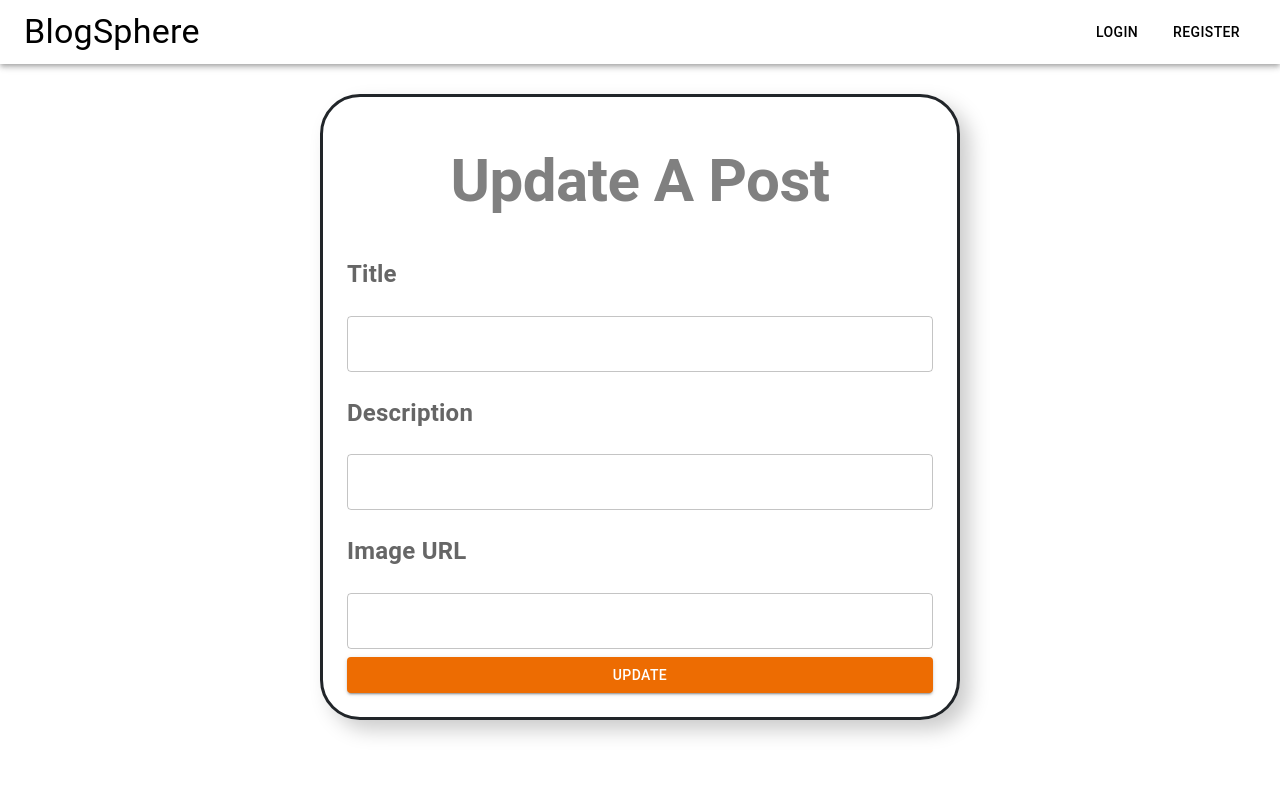
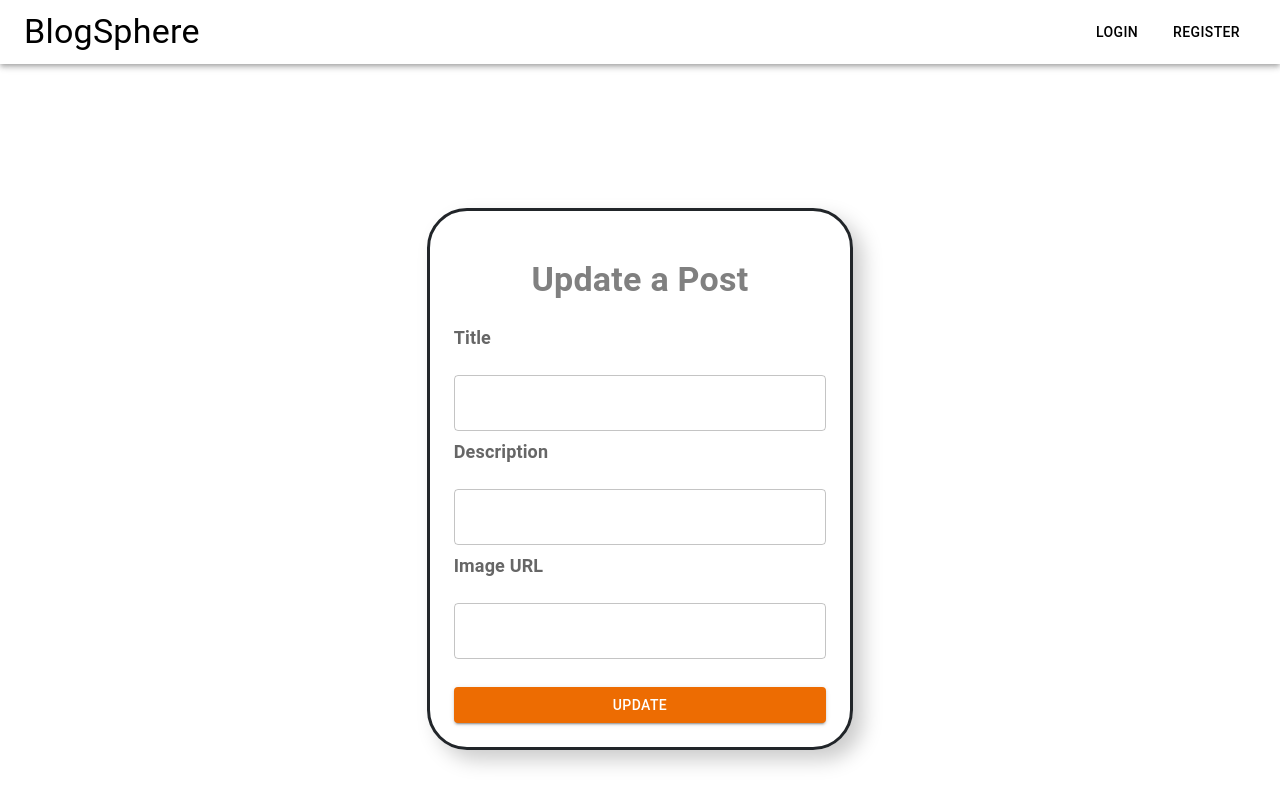
Before and after one commit to vatsalagarwall/blog-app, a React (Create React App) app in the folder client/: page /blog-details/1 in a window 1280 px wide. Shown: the top 806 px of the page. Built offline with nearby package versions, Linux system fonts and the light colour scheme; no server answers.

Commit message:
some icons added

```diff
--- a/client/public/index.html
+++ b/client/public/index.html
@@ -44,6 +44,12 @@
       integrity="sha384-C6RzsynM9kWDrMNeT87bh95OGNyZPhcTNXj1NW7RuBCsyN/o0jlpcV8Qyq46cDfL"
       crossorigin="anonymous"
     ></script>
+    <link rel="preconnect" href="https://fonts.googleapis.com" />
+    <link rel="preconnect" href="https://fonts.gstatic.com" crossorigin />
+    <link
+      href="https://fonts.googleapis.com/css2?family=Poppins&display=swap"
+      rel="stylesheet"
+    />
     <title>Blog App</title>
   </head>
   <body>
--- a/client/src/pages/BlogDetails.jsx
+++ b/client/src/pages/BlogDetails.jsx
@@ -1,13 +1,151 @@
+// import React, { useState, useEffect } from "react";
+// import axios from "axios";
+// import toast from "react-hot-toast";
+// import { useNavigate, useParams } from "react-router-dom";
+// import { Box, Button, InputLabel, TextField, Typography } from "@mui/material";
+// const BlogDetails = () => {
+//   const [blog, setBlog] = useState({});
+//   const id = useParams().id;
+//   const navigate = useNavigate();
+//   const [inputs, setInputs] = useState({});
+//   // get blog details
+//   const getBlogDetail = async () => {
+//     try {
+//       const { data } = await axios.get(`/api/v1/blog/get-blog/${id}`);
+//       if (data?.success) {
+//         setBlog(data?.blog);
+//         setInputs({
+//           title: data?.blog.title,
+//           description: data?.blog.description,
+//           image: data?.blog.image,
+//         });
+//       }
+//     } catch (error) {
+//       console.log(error);
+//     }
+//   };
+
+//   useEffect(() => {
+//     getBlogDetail();
+//   }, [id]);
+
+//   // input change
+//   const handleChange = (e) => {
+//     setInputs((prevState) => ({
+//       ...prevState,
+//       [e.target.name]: e.target.value,
+//     }));
+//   };
+//   //form
+//   const handleSubmit = async (e) => {
+//     e.preventDefault();
+//     try {
+//       const { data } = await axios.put(`/api/v1/blog/update-blog/${id}`, {
+//         title: inputs.title,
+//         description: inputs.description,
+//         image: inputs.image,
+//         user: localStorage.getItem("userId"),
+//       });
+//       if (data?.success) {
+//         toast.success("Blog Updated");
+//         navigate("/my-blogs");
+//       }
+//     } catch (error) {
+//       console.log(error);
+//     }
+//   };
+//   console.log(blog);
+//   return (
+//     <v>
+//       <form onSubmit={handleSubmit}>
+//         <Box
+//           width={"50%"}
+//           border={3}
+//           borderRadius={10}
+//           padding={3}
+//           margin="auto"
+//           boxShadow={"10px 10px 20px #ccc"}
+//           display="flex"
+//           flexDirection={"column"}
+//           marginTop="30px"
+//         >
+//           <Typography
+//             variant="h2"
+//             textAlign={"center"}
+//             fontWeight="bold"
+//             padding={3}
+//             color="gray"
+//           >
+//             Update A Post
+//           </Typography>
+//           <InputLabel
+//             sx={{ mb: 1, mt: 2, fontSize: "24px", fontWeight: "bold" }}
+//           >
+//             Title
+//           </InputLabel>
+//           <TextField
+//             name="title"
+//             value={inputs.title}
+//             onChange={handleChange}
+//             margin="normal"
+//             variant="outlined"
+//             required
+//           />
+//           <InputLabel
+//             sx={{ mb: 1, mt: 2, fontSize: "24px", fontWeight: "bold" }}
+//           >
+//             Description
+//           </InputLabel>
+//           <TextField
+//             name="description"
+//             value={inputs.description}
+//             onChange={handleChange}
+//             margin="normal"
+//             variant="outlined"
+//             required
+//           />
+//           <InputLabel
+//             sx={{ mb: 1, mt: 2, fontSize: "24px", fontWeight: "bold" }}
+//           >
+//             Image URL
+//           </InputLabel>
+//           <TextField
+//             name="image"
+//             value={inputs.image}
+//             onChange={handleChange}
+//             margin="normal"
+//             variant="outlined"
+//             required
+//           />
+//           <Button type="submit" color="warning" variant="contained">
+//             UPDATE
+//           </Button>
+//         </Box>
+//       </form>
+//     </v>
+//   );
+// };
+
+// export default BlogDetails;
 import React, { useState, useEffect } from "react";
 import axios from "axios";
 import toast from "react-hot-toast";
 import { useNavigate, useParams } from "react-router-dom";
-import { Box, Button, InputLabel, TextField, Typography } from "@mui/material";
+import {
+  Box,
+  Button,
+  Grid,
+  InputLabel,
+  TextField,
+  Typography,
+} from "@mui/material";
+
 const BlogDetails = () => {
   const [blog, setBlog] = useState({});
   const id = useParams().id;
   const navigate = useNavigate();
   const [inputs, setInputs] = useState({});
+
   // get blog details
   const getBlogDetail = async () => {
     try {
@@ -36,7 +174,8 @@ const BlogDetails = () => {
       [e.target.name]: e.target.value,
     }));
   };
-  //form
+
+  // form
   const handleSubmit = async (e) => {
     e.preventDefault();
     try {
@@ -54,33 +193,35 @@ const BlogDetails = () => {
       console.log(error);
     }
   };
-  console.log(blog);
+
   return (
-    <v>
+    <Grid
+      container
+      justifyContent="center"
+      alignItems="center"
+      style={{ minHeight: "100vh" }}
+    >
+      <Grid item xs={12} sm={8} md={6} lg={4}>
         <form onSubmit={handleSubmit}>
           <Box
-          width={"50%"}
             border={3}
             borderRadius={10}
             padding={3}
-          margin="auto"
             boxShadow={"10px 10px 20px #ccc"}
             display="flex"
             flexDirection={"column"}
             marginTop="30px"
           >
             <Typography
-            variant="h2"
+              variant="h4"
               textAlign={"center"}
               fontWeight="bold"
               padding={3}
               color="gray"
             >
-            Update A Post
+              Update a Post
             </Typography>
-          <InputLabel
-            sx={{ mb: 1, mt: 2, fontSize: "24px", fontWeight: "bold" }}
-          >
+            <InputLabel sx={{ mb: 1, fontSize: "18px", fontWeight: "bold" }}>
               Title
             </InputLabel>
             <TextField
@@ -91,9 +232,7 @@ const BlogDetails = () => {
               variant="outlined"
               required
             />
-          <InputLabel
-            sx={{ mb: 1, mt: 2, fontSize: "24px", fontWeight: "bold" }}
-          >
+            <InputLabel sx={{ mb: 1, fontSize: "18px", fontWeight: "bold" }}>
               Description
             </InputLabel>
             <TextField
@@ -104,9 +243,7 @@ const BlogDetails = () => {
               variant="outlined"
               required
             />
-          <InputLabel
-            sx={{ mb: 1, mt: 2, fontSize: "24px", fontWeight: "bold" }}
-          >
+            <InputLabel sx={{ mb: 1, fontSize: "18px", fontWeight: "bold" }}>
               Image URL
             </InputLabel>
             <TextField
@@ -117,12 +254,18 @@ const BlogDetails = () => {
               variant="outlined"
               required
             />
-          <Button type="submit" color="warning" variant="contained">
+            <Button
+              type="submit"
+              color="warning"
+              variant="contained"
+              style={{ marginTop: "20px" }}
+            >
               UPDATE
             </Button>
           </Box>
         </form>
-    </v>
+      </Grid>
+    </Grid>
   );
 };
 
--- a/client/src/pages/UserBlogs.jsx
+++ b/client/src/pages/UserBlogs.jsx
@@ -114,7 +114,7 @@ const UserBlogs = () => {
   }, []);
 
   return (
-    <div className="container">
+    <div className="container" style={{ marginTop: "20px" }}>
       <div className="row">
         {blogs && blogs.length > 0 ? (
           blogs.map((blog) => (
@@ -125,7 +125,8 @@ const UserBlogs = () => {
                 title={blog.title}
                 description={blog.description}
                 image={blog.image}
-                username={blog?.user?.username}
+                // username={blog?.user?.username}
+                username={localStorage.getItem("username")}
                 time={blog.createdAt}
               />
             </div>
```
Also changed, not shown: client/src/pages/CreateBlog.jsx (+142 -20 lines). Lines whose indentation alone changed are shown as unchanged.
